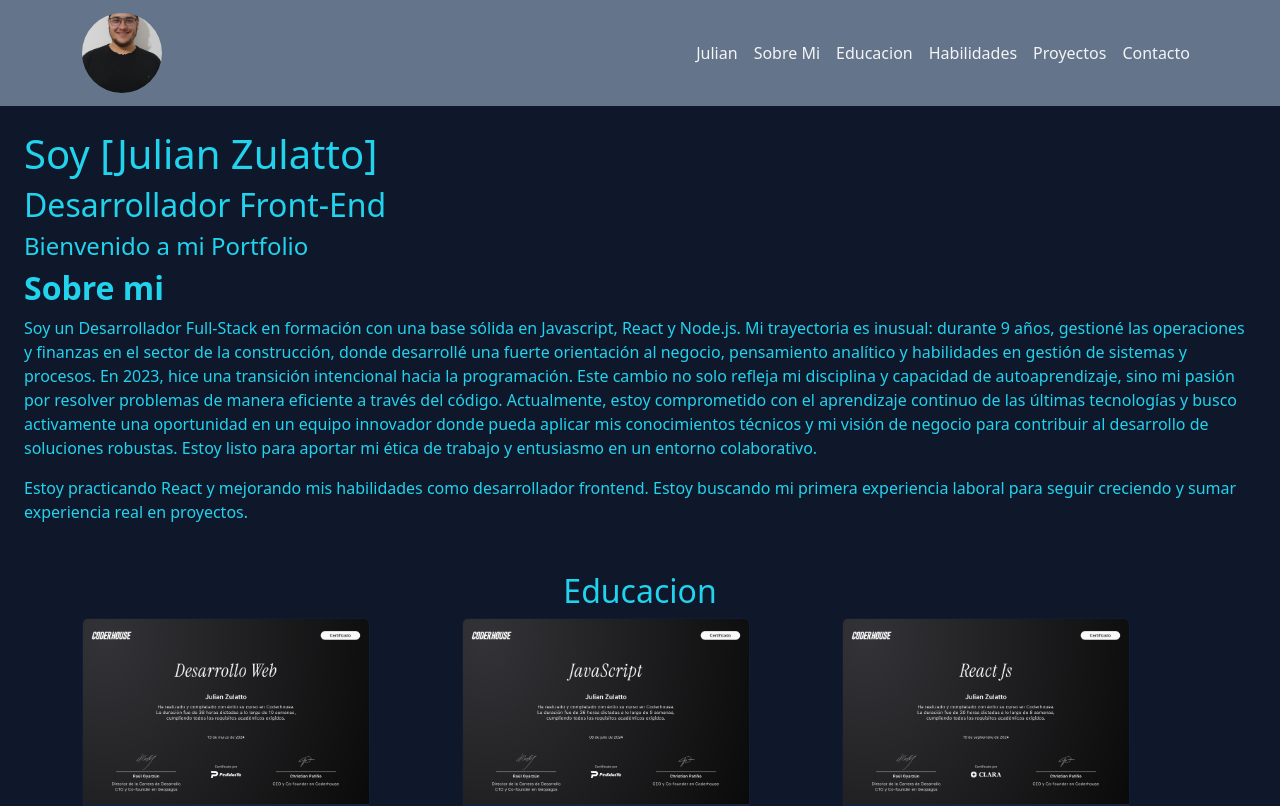
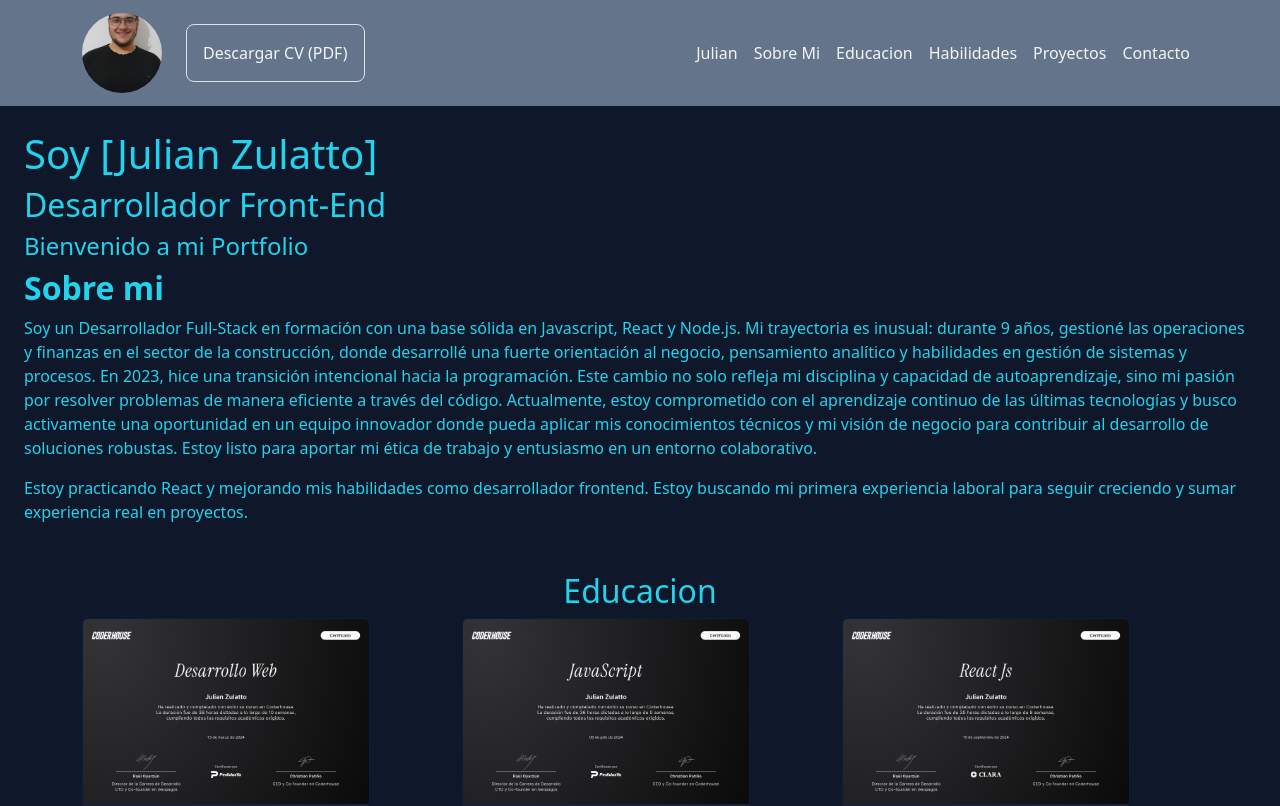
Before and after one commit to JulianZulatto/my-portfolio, a React (Vite) app: page / in a window 1280 px wide. Shown: the top 806 px of the page. Built offline with nearby package versions, Linux system fonts and the light colour scheme.

Commit message:
add-cv-download

```diff
--- /dev/null
+++ b/src/components/Navbars/DownloadHover.css
@@ -0,0 +1,7 @@
+.download-btn-hover {
+    transition: all 0.3s ease;
+}
+.download-btn-hover:hover {
+    background-color: #131f3b;
+    color: #F4F4F4 !important;
+}
--- a/src/components/Navbars/PortfolioNavbar.jsx
+++ b/src/components/Navbars/PortfolioNavbar.jsx
@@ -1,6 +1,7 @@
 import { Container, Nav, Navbar, NavbarBrand, NavbarCollapse, NavbarToggle, NavLink } from 'react-bootstrap';
 import image from '../../resources/20231021_162320.jpg'
 import "bootstrap/dist/css/bootstrap.min.css";
+import "./DownloadHover.css"
 
 export default function PortfolioNavBar() {
     return (
@@ -14,6 +15,10 @@ export default function PortfolioNavBar() {
                         style={{ width: "80px", height: "80px", objectFit: "cover", imageRendering: "auto" }}
                     />
                 </NavbarBrand>
+                <Nav className='border rounded-3 p-2 download-btn-hover'>
+                    <NavLink href='\CV_Julian_Zulatto.pdf' download={"CV_Julian_Zulatto.pdf"} style={{ color: "#F4F4F4" }}>
+                        Descargar CV (PDF)</NavLink>
+                </Nav>
                 <NavbarToggle aria-controls='basic-navbar-nav' />
                 <NavbarCollapse id='basic-navbar-nav'>
                     <Nav className="ms-auto">
```
Also changed, not shown: 1 other file (tests, documents, lock files or other folders).
